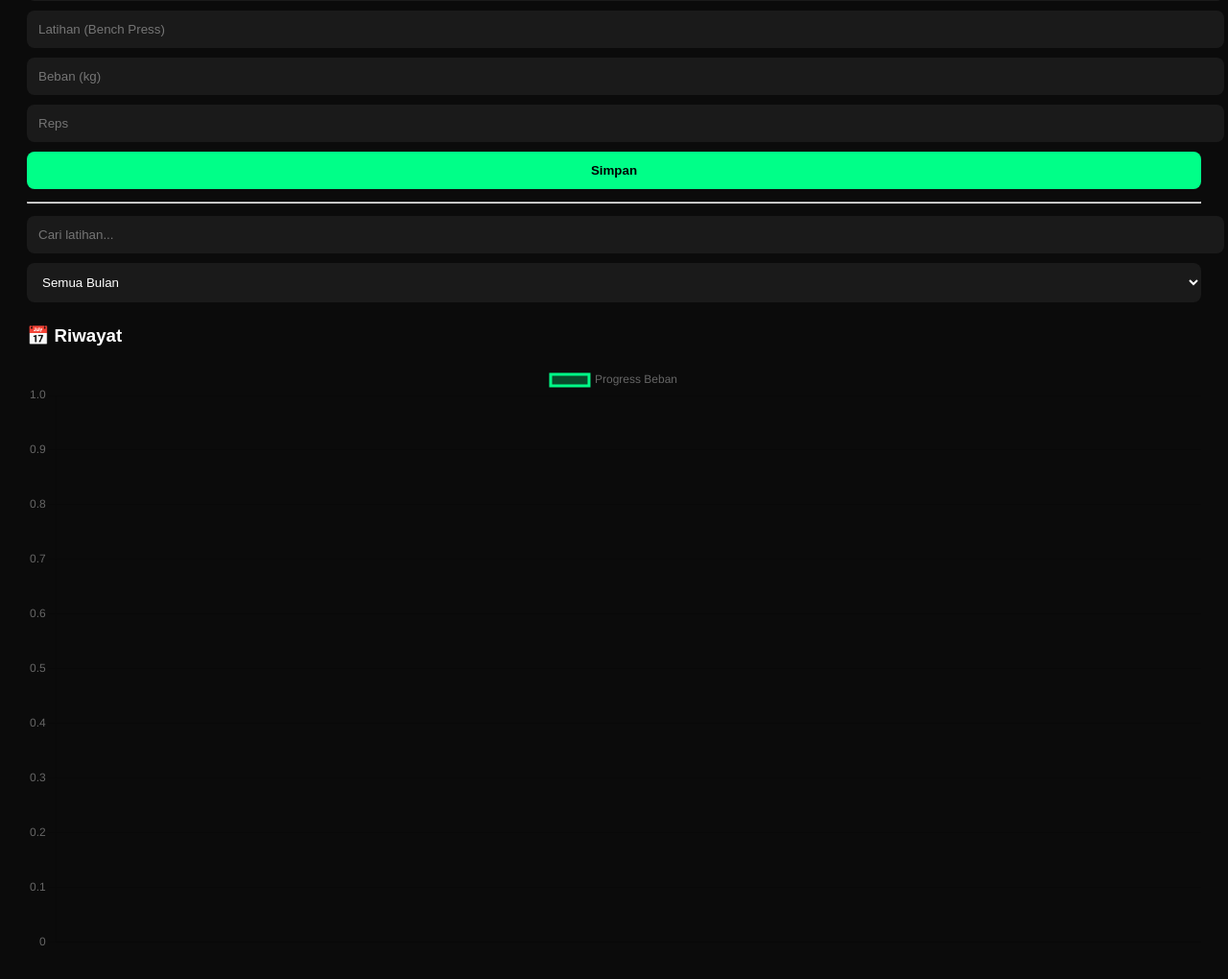
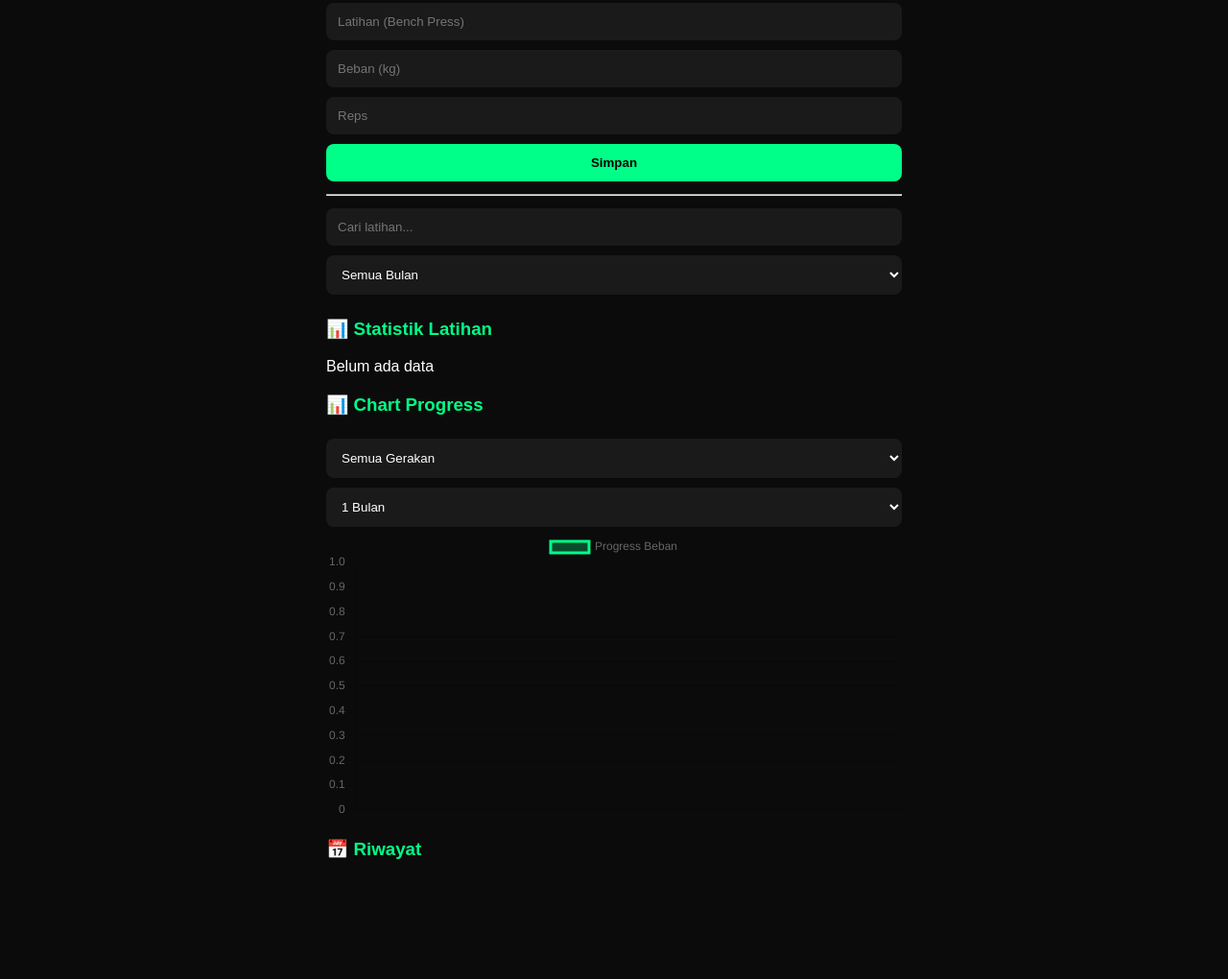
Before and after one commit to christianraphaeltan888-svg/Tom_Gym, a plain HTML site: page index.html in a window 1280 px wide. Shown: the part 141-1161 px from the top of the page at 96% size. After the commit the page ends 1075 px from the top, so only its background shows below. Drawn offline with nearby package versions, Linux system fonts and the light colour scheme.

Commit message:
Update index.html

```diff
--- a/index.html
+++ b/index.html
@@ -3,12 +3,15 @@
 <head>
   <title>TomGym</title>
   <script src="https://cdn.jsdelivr.net/npm/chart.js"></script>
+
   <style>
     body {
       font-family: Arial;
       background: #0b0b0b;
       color: #fff;
       padding: 20px;
+      max-width: 600px;
+      margin: auto;
     }
 
     h2 { color: #00ff88; }
@@ -19,6 +22,7 @@
       width: 100%;
       border-radius: 8px;
       border: none;
+      box-sizing: border-box;
     }
 
     input, select {
@@ -45,8 +49,14 @@
       background: #333;
       color: #fff;
     }
+
+    h3 {
+      margin-top: 20px;
+      color: #00ff88;
+    }
   </style>
 </head>
+
 <body>
 
 <h2>🏋️ TomGym</h2>
@@ -64,14 +74,40 @@
 
 <select id="monthFilter" onchange="render()"></select>
 
+<h3>📊 Statistik Latihan</h3>
+<div id="stats"></div>
+
+<h3>📊 Chart Progress</h3>
+
+<select id="exerciseFilter" onchange="render()"></select>
+
+<select id="rangeFilter" onchange="render()">
+  <option value="7">1 Minggu</option>
+  <option value="30" selected>1 Bulan</option>
+  <option value="365">1 Tahun</option>
+</select>
+
+<canvas id="chart"></canvas>
+
 <h3>📅 Riwayat</h3>
 <div id="list"></div>
-
-<canvas id="chart"></canvas>
 
 <script>
 let data = JSON.parse(localStorage.getItem("tomgym")) || [];
 let editIndex = null;
+let chart;
+
+// ambil element global
+let date = document.getElementById("date");
+let exercise = document.getElementById("exercise");
+let weight = document.getElementById("weight");
+let reps = document.getElementById("reps");
+let search = document.getElementById("search");
+let maxResult = document.getElementById("maxResult");
+let monthFilter = document.getElementById("monthFilter");
+let stats = document.getElementById("stats");
+let exerciseFilter = document.getElementById("exerciseFilter");
+let rangeFilter = document.getElementById("rangeFilter");
 
 function save(){
   let item = {
@@ -125,6 +161,8 @@ function render(){
     return d.date.startsWith(month);
   });
 
+  updateExerciseFilter();
+
   filtered.forEach((d,i) => {
     list.innerHTML += `
       <div class="item">
@@ -139,12 +177,23 @@ function render(){
 
   updateChart(filtered);
   updateMonths();
+  updateStats();
 }
 
 function updateMonths(){
   let months = [...new Set(data.map(d => d.date.slice(0,7)))];
-  monthFilter.innerHTML = `<option value="">Semua Bulan</option>` +
+
+  monthFilter.innerHTML =
+    `<option value="">Semua Bulan</option>` +
     months.map(m => `<option value="${m}">${m}</option>`).join("");
+}
+
+function updateExerciseFilter(){
+  let ex = [...new Set(data.map(d => d.exercise))];
+
+  exerciseFilter.innerHTML =
+    `<option value="">Semua Gerakan</option>` +
+    ex.map(e => `<option value="${e}">${e}</option>`).join("");
 }
 
 function searchExercise(){
@@ -160,18 +209,56 @@ function searchExercise(){
   maxResult.innerHTML = `🔥 PR Beban Tertinggi: ${max} kg`;
 }
 
-let chart;
+function updateStats(){
+  if(data.length === 0){
+    stats.innerHTML = "Belum ada data";
+    return;
+  }
+
+  let count = {};
+
+  data.forEach(d => {
+    count[d.exercise] = (count[d.exercise] || 0) + 1;
+  });
+
+  let sorted = Object.entries(count).sort((a,b) => b[1] - a[1]);
+
+  let most = sorted[0];
+  let least = sorted[sorted.length - 1];
+
+  stats.innerHTML = `
+    🥇 <b>Paling sering:</b> ${most[0]} (${most[1]}x)<br>
+    🧊 <b>Paling jarang:</b> ${least[0]} (${least[1]}x)
+  `;
+}
 
 function updateChart(filtered){
+
+  let selectedExercise = exerciseFilter.value;
+  let range = parseInt(rangeFilter.value);
+
+  let now = new Date();
+
+  let filteredData = filtered.filter(d => {
+
+    if(selectedExercise && d.exercise !== selectedExercise){
+      return false;
+    }
+
+    let dateObj = new Date(d.date);
+    let diffDays = (now - dateObj) / (1000 * 60 * 60 * 24);
+
+    return diffDays <= range;
+  });
+
   let grouped = {};
 
-  filtered.forEach(d => {
-    if(!grouped[d.date]) grouped[d.date] = 0;
-    grouped[d.date] = Math.max(grouped[d.date], d.weight);
+  filteredData.forEach(d => {
+    grouped[d.date] = Math.max(grouped[d.date] || 0, d.weight);
   });
 
-  let labels = Object.keys(grouped);
-  let values = Object.values(grouped);
+  let labels = Object.keys(grouped).sort();
+  let values = labels.map(l => grouped[l]);
 
   if(chart) chart.destroy();
 
@@ -180,10 +267,13 @@ function updateChart(filtered){
     data: {
       labels,
       datasets: [{
-        label: 'Progress Beban',
+        label: selectedExercise ?
+          `Progress ${selectedExercise}` :
+          'Progress Beban',
         data: values,
         borderColor: '#00ff88',
-        backgroundColor: '#00ff8844'
+        backgroundColor: '#00ff8844',
+        tension: 0.3
       }]
     }
   });
```
